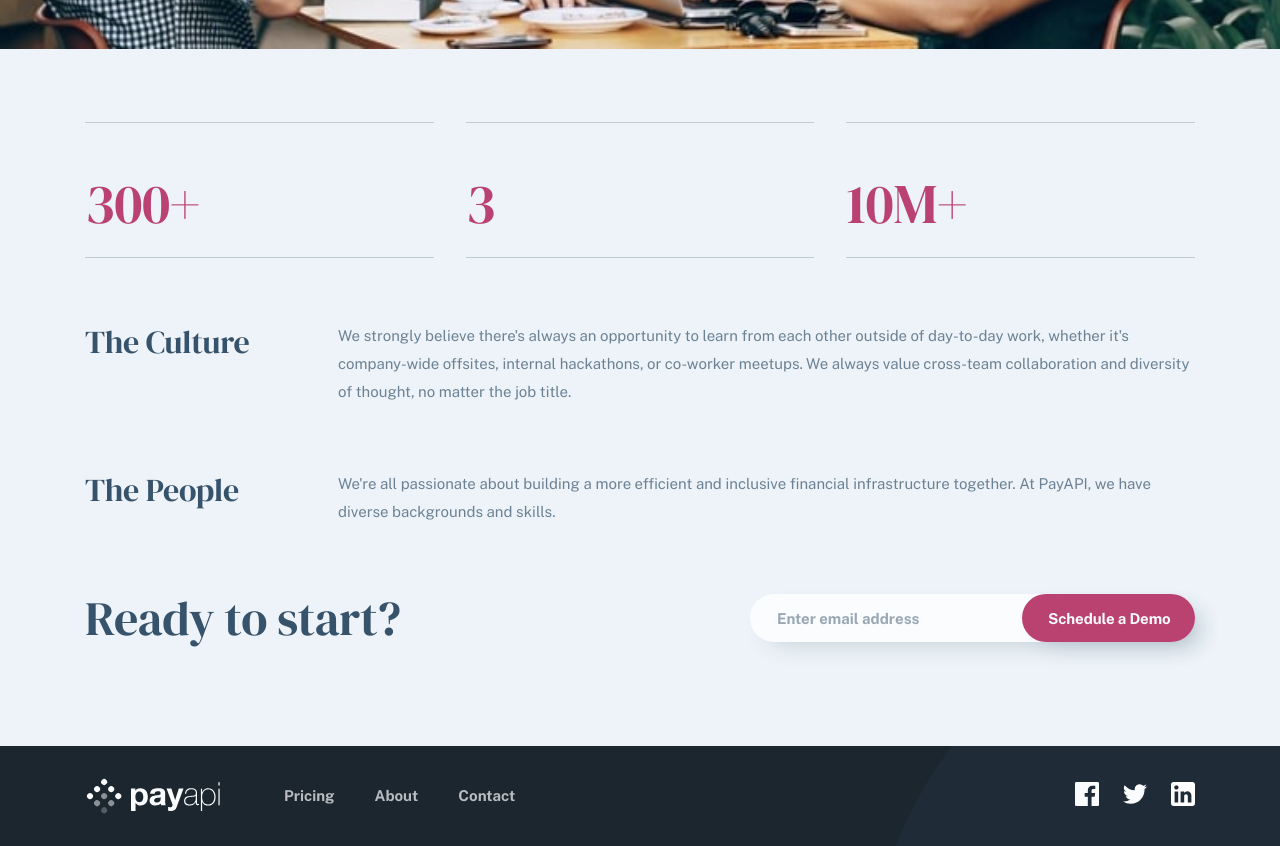
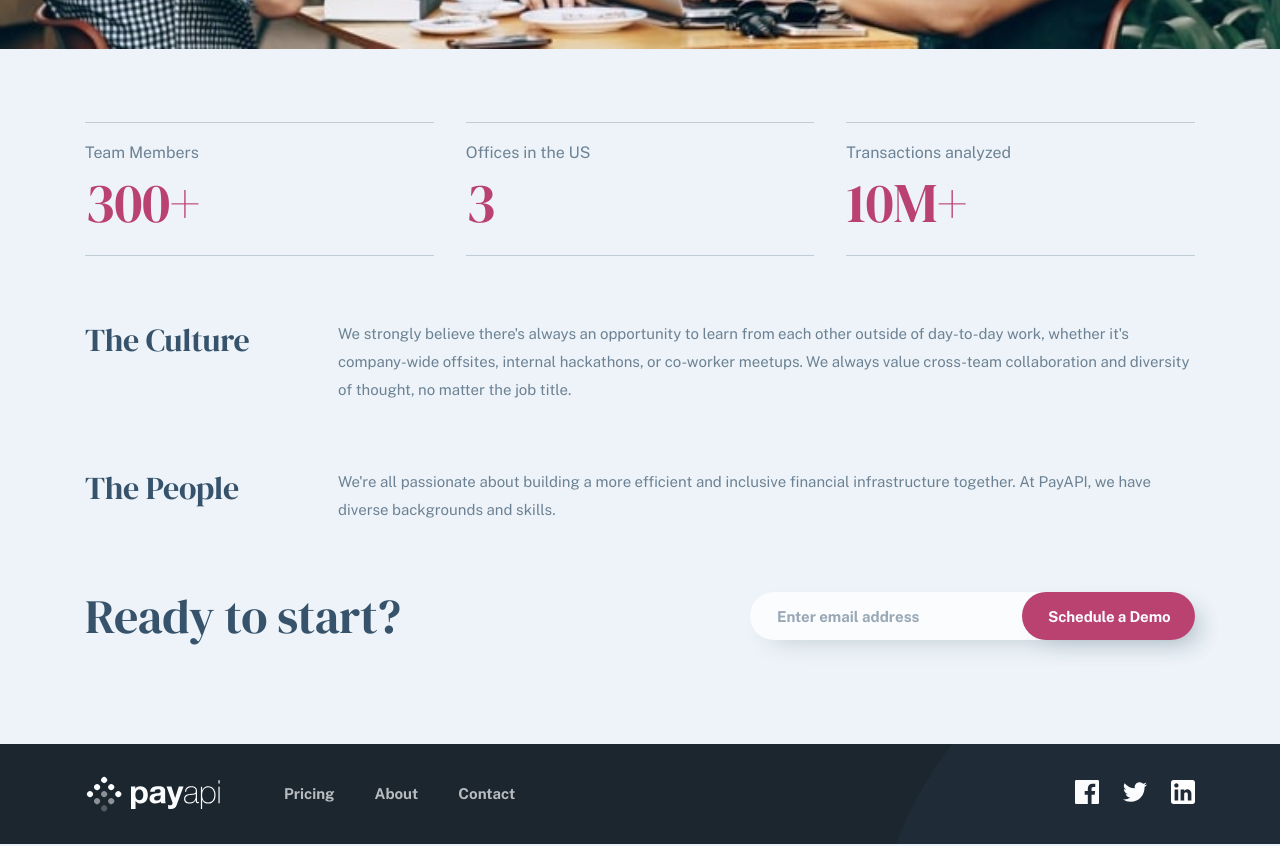
Before and after one commit to HanSeongLee/payapi, a Next.js app: page /about in a window 1280 px wide. Shown: the part 1020-1866 px from the top of the page. Built offline with nearby package versions, Linux system fonts and the light colour scheme; no server answers.

Commit message:
ADD | Company summary on desktop

```diff
--- a/components/CompanySummary/style.module.scss
+++ b/components/CompanySummary/style.module.scss
@@ -24,6 +24,10 @@
       padding: 45px 0 17px;
     }
 
+    @include media(">desktop") {
+      padding: 16px 0;
+    }
+
     .label {
       font-size: 16px;
       line-height: 28px;
@@ -31,6 +35,10 @@
 
       @include media(">tablet") {
         display: none;
+      }
+
+      @include media(">desktop") {
+        display: block;
       }
     }
 
```
